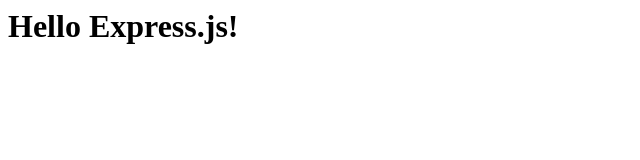
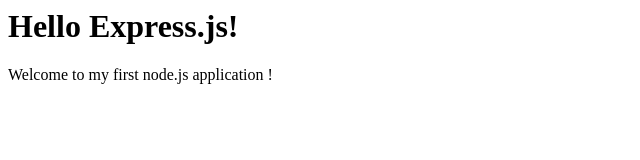
Before and after one commit to sergivillar/web-server, a website: page public/index.html in a window 1280 px wide. Shown: the whole page, without its empty margins (0-640 px from the left). Drawn offline with Linux system fonts and the light colour scheme.

Commit message:
Update index.html

```diff
--- a/public/index.html
+++ b/public/index.html
@@ -6,5 +6,6 @@
 	</head>
 	<body>
 		<h1>Hello Express.js!</h1>
+		<p>Welcome to my first node.js application !</p>
 	</body>
 </html>
```
